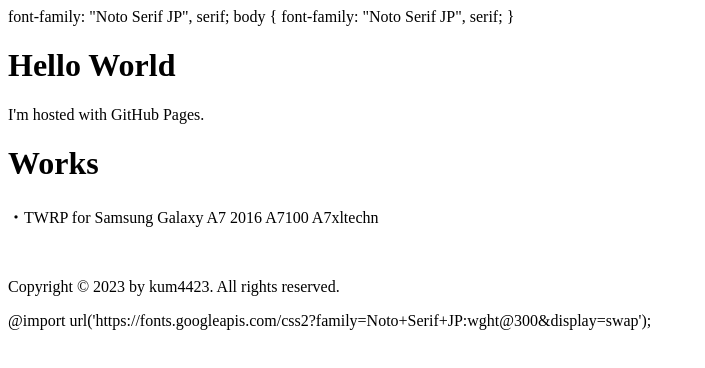
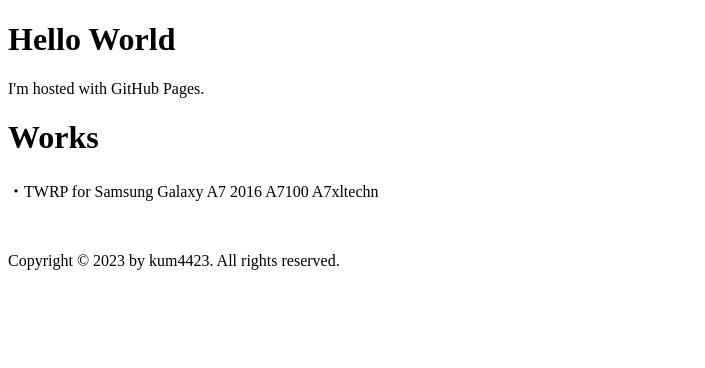
Before and after one commit to kum4423/kum4423.github.io, a plain HTML site: page index.html in a window 1280 px wide. Shown: the whole page, without its empty margins (0-705 px from the left). Drawn offline with Linux system fonts and the light colour scheme.

Commit message:
Update index.html

```diff
--- a/index.html
+++ b/index.html
@@ -1,10 +1,5 @@
 <!DOCTYPE html>
 <html>
-
-font-family: "Noto Serif JP", serif;
-body {
-    font-family: "Noto Serif JP", serif;
-}
 
 <head>
     <meta charset="UTF-8">
@@ -31,5 +26,3 @@ body {
 
 </body>
 </html>
-
-@import url('https://fonts.googleapis.com/css2?family=Noto+Serif+JP:wght@300&display=swap');
```
